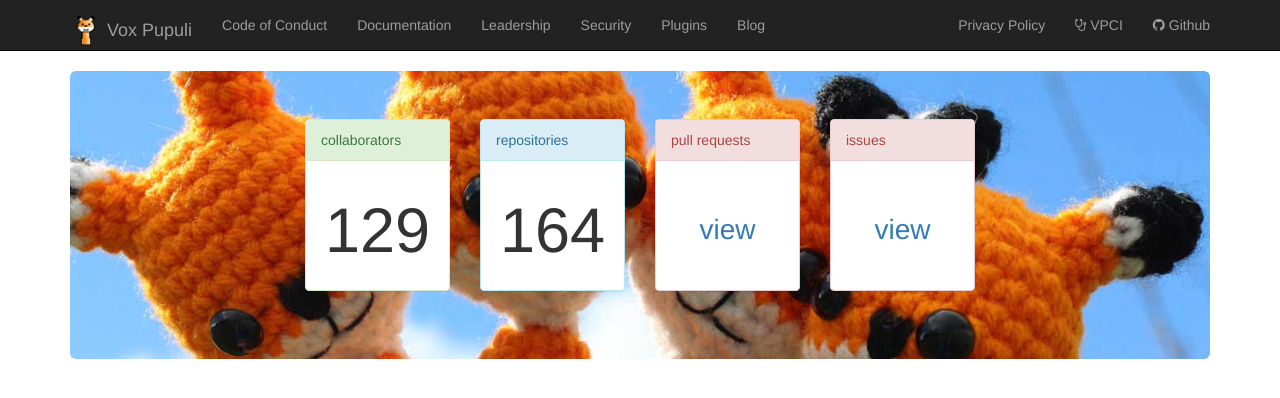
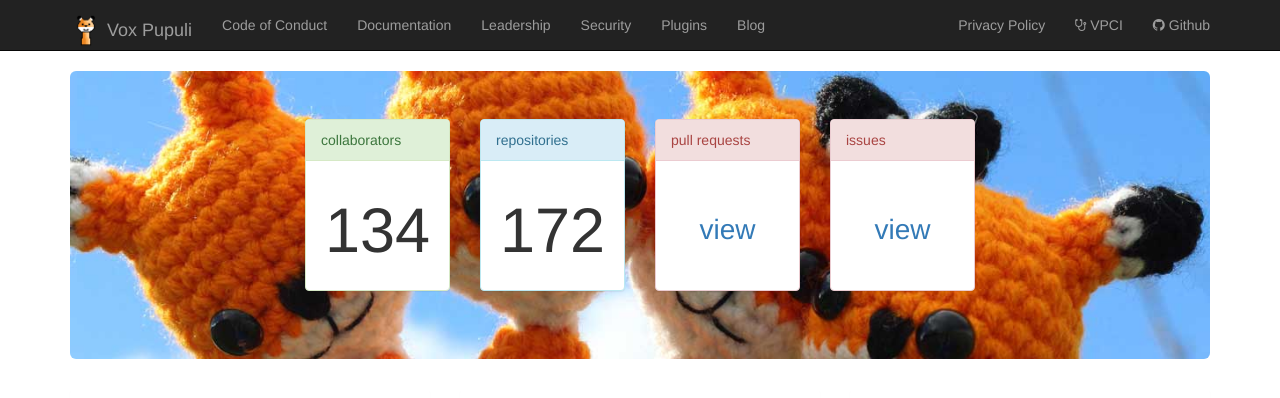
Before and after one commit to voxpupuli/voxpupuli.github.io, a Jekyll site: the page built from index.html, in a window 1280 px wide. Shown: the top 398 px of the page. Built offline with Jekyll 4.4.1, drawn with Linux system fonts in a browser that asks for light colours; nearby versions of some CDN libraries.

Commit message:
Update stats

```diff
--- a/index.html
+++ b/index.html
@@ -9,7 +9,7 @@
         collaborators
       </div>
       <div class="panel-body">
-        <h1 id="members-count">129</h1>
+        <h1 id="members-count">134</h1>
       </div>
     </div>
   </div>
@@ -19,7 +19,7 @@
         repositories
       </div>
       <div class="panel-body">
-        <h1 id="repository-count">164</h1>
+        <h1 id="repository-count">172</h1>
       </div>
     </div>
   </div>
```
